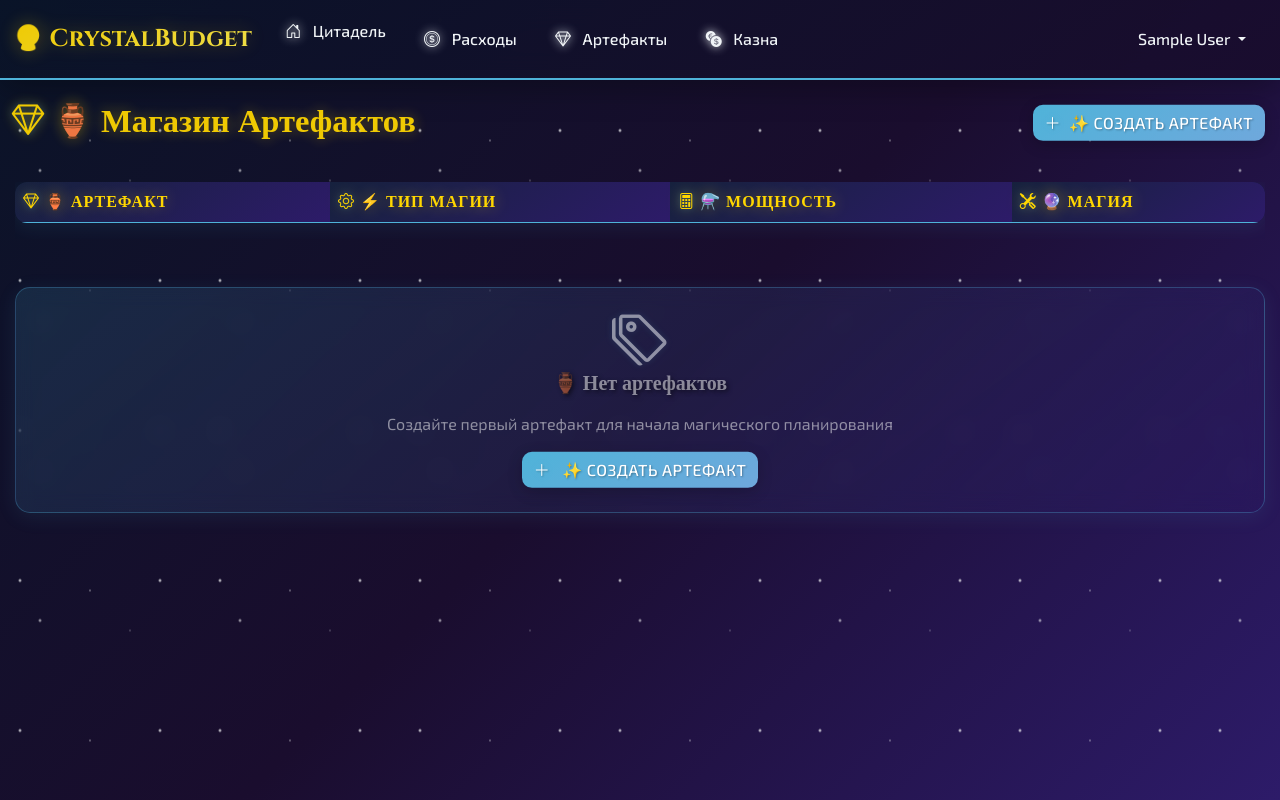
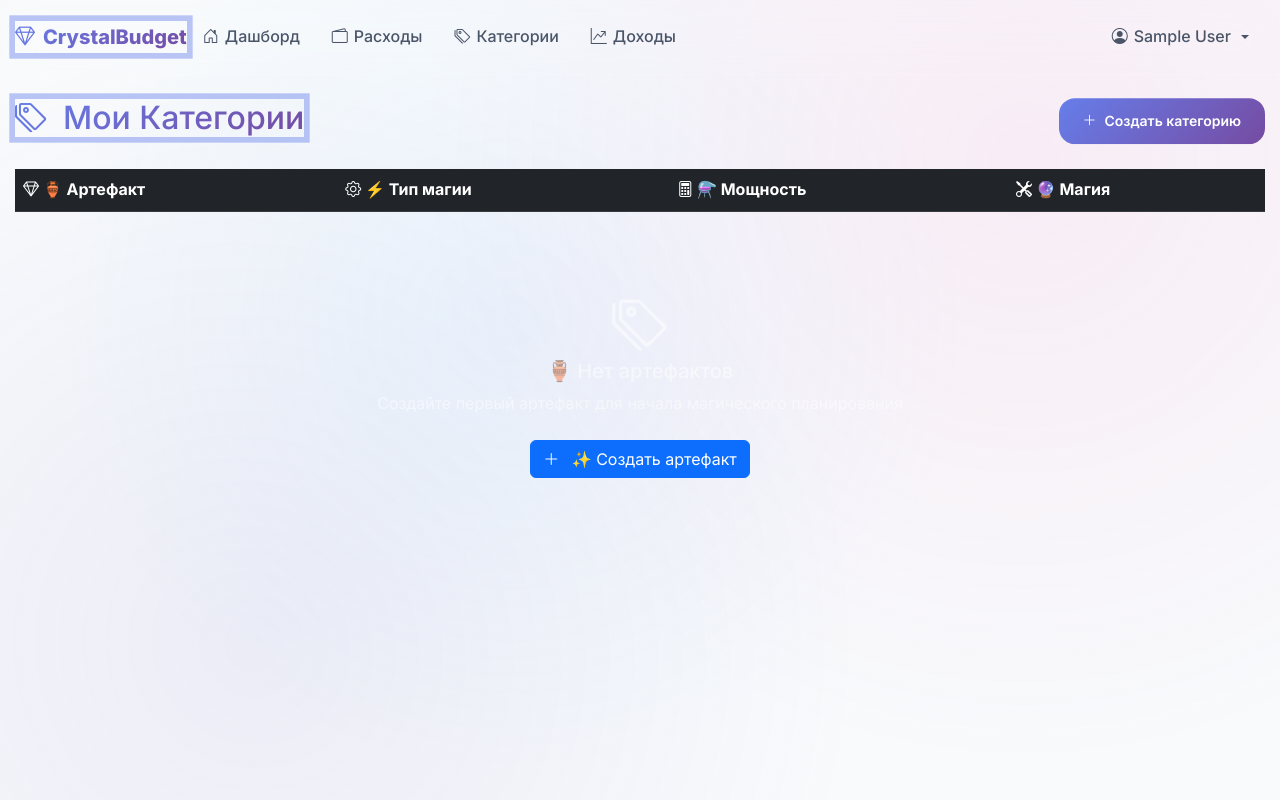
Before and after one commit to Genacvali/crystall-budget, a Flask app: page /categories in a window 1280 px wide. Run offline with Flask 3, Linux system fonts and the light colour scheme; the visitor is signed in with stand-in values (Sample User, id 1); data that the repository does not hold is empty.

Commit message:
update 5 files

```diff
--- /dev/null
+++ b/static/css/modern-theme.css
@@ -0,0 +1,524 @@
+/* CrystalBudget 2025 - Ultra Modern Theme */
+/* Design Philosophy: Minimalist Futurism with Glassmorphism */
+
+:root {
+  /* Modern Color Palette */
+  --primary-gradient: linear-gradient(135deg, #667eea 0%, #764ba2 100%);
+  --success-gradient: linear-gradient(135deg, #4facfe 0%, #00f2fe 100%);
+  --warning-gradient: linear-gradient(135deg, #fa709a 0%, #fee140 100%);
+  --danger-gradient: linear-gradient(135deg, #ff6b6b 0%, #ffa500 100%);
+
+  /* Neutral Colors */
+  --bg-primary: #0f0f23;
+  --bg-secondary: #1a1a2e;
+  --bg-card: rgba(255, 255, 255, 0.05);
+  --bg-glass: rgba(255, 255, 255, 0.1);
+
+  /* Text Colors */
+  --text-primary: #ffffff;
+  --text-secondary: #a0a0a0;
+  --text-muted: #666666;
+
+  /* Accent Colors */
+  --accent-blue: #4facfe;
+  --accent-purple: #667eea;
+  --accent-pink: #fa709a;
+  --accent-green: #00f2fe;
+
+  /* Spacing & Sizing */
+  --border-radius: 16px;
+  --border-radius-lg: 24px;
+  --shadow-glass: 0 8px 32px rgba(31, 38, 135, 0.37);
+  --shadow-hover: 0 12px 40px rgba(31, 38, 135, 0.5);
+
+  /* Typography */
+  --font-primary: 'Inter', -apple-system, BlinkMacSystemFont, 'Segoe UI', sans-serif;
+  --font-display: 'Inter', sans-serif;
+  --font-size-xs: 0.75rem;
+  --font-size-sm: 0.875rem;
+  --font-size-base: 1rem;
+  --font-size-lg: 1.125rem;
+  --font-size-xl: 1.25rem;
+  --font-size-2xl: 1.5rem;
+  --font-size-3xl: 1.875rem;
+  --font-size-4xl: 2.25rem;
+
+  /* Animations */
+  --transition-base: all 0.3s cubic-bezier(0.4, 0, 0.2, 1);
+  --transition-fast: all 0.15s cubic-bezier(0.4, 0, 0.2, 1);
+}
+
+/* Reset and Base Styles */
+* {
+  box-sizing: border-box;
+}
+
+body {
+  font-family: var(--font-primary);
+  background: var(--bg-primary);
+  color: var(--text-primary);
+  line-height: 1.6;
+  margin: 0;
+  padding: 0;
+  overflow-x: hidden;
+}
+
+/* Glassmorphism Background */
+body::before {
+  content: '';
+  position: fixed;
+  top: 0;
+  left: 0;
+  width: 100%;
+  height: 100%;
+  background:
+    radial-gradient(circle at 20% 80%, rgba(120, 119, 198, 0.3) 0%, transparent 50%),
+    radial-gradient(circle at 80% 20%, rgba(255, 119, 198, 0.3) 0%, transparent 50%),
+    radial-gradient(circle at 40% 40%, rgba(120, 200, 255, 0.2) 0%, transparent 50%);
+  z-index: -1;
+  animation: backgroundShift 20s ease-in-out infinite alternate;
+}
+
+@keyframes backgroundShift {
+  0% { filter: hue-rotate(0deg); }
+  100% { filter: hue-rotate(30deg); }
+}
+
+/* Modern Cards */
+.modern-card {
+  background: var(--bg-glass);
+  backdrop-filter: blur(20px);
+  -webkit-backdrop-filter: blur(20px);
+  border: 1px solid rgba(255, 255, 255, 0.1);
+  border-radius: var(--border-radius);
+  box-shadow: var(--shadow-glass);
+  transition: var(--transition-base);
+  position: relative;
+  overflow: hidden;
+}
+
+.modern-card::before {
+  content: '';
+  position: absolute;
+  top: 0;
+  left: 0;
+  right: 0;
+  height: 1px;
+  background: linear-gradient(90deg, transparent, rgba(255, 255, 255, 0.4), transparent);
+}
+
+.modern-card:hover {
+  transform: translateY(-2px);
+  box-shadow: var(--shadow-hover);
+  border-color: rgba(255, 255, 255, 0.2);
+}
+
+/* Modern Buttons */
+.btn-modern {
+  background: var(--primary-gradient);
+  border: none;
+  border-radius: var(--border-radius);
+  color: white;
+  font-weight: 600;
+  padding: 12px 24px;
+  cursor: pointer;
+  transition: var(--transition-base);
+  position: relative;
+  overflow: hidden;
+  text-decoration: none;
+  display: inline-flex;
+  align-items: center;
+  justify-content: center;
+  gap: 8px;
+  font-size: var(--font-size-sm);
+}
+
+.btn-modern::before {
+  content: '';
+  position: absolute;
+  top: 0;
+  left: -100%;
+  width: 100%;
+  height: 100%;
+  background: linear-gradient(90deg, transparent, rgba(255, 255, 255, 0.2), transparent);
+  transition: left 0.6s;
+}
+
+.btn-modern:hover::before {
+  left: 100%;
+}
+
+.btn-modern:hover {
+  transform: translateY(-1px);
+  box-shadow: 0 8px 25px rgba(102, 126, 234, 0.4);
+}
+
+.btn-modern:active {
+  transform: translateY(0);
+}
+
+/* Button Variants */
+.btn-modern-success {
+  background: var(--success-gradient);
+}
+
+.btn-modern-success:hover {
+  box-shadow: 0 8px 25px rgba(79, 172, 254, 0.4);
+}
+
+.btn-modern-warning {
+  background: var(--warning-gradient);
+}
+
+.btn-modern-warning:hover {
+  box-shadow: 0 8px 25px rgba(250, 112, 154, 0.4);
+}
+
+.btn-modern-danger {
+  background: var(--danger-gradient);
+}
+
+.btn-modern-danger:hover {
+  box-shadow: 0 8px 25px rgba(255, 107, 107, 0.4);
+}
+
+/* Outline Button Variants */
+.btn-modern-outline {
+  background: rgba(255, 255, 255, 0.05);
+  border: 1px solid rgba(255, 255, 255, 0.2);
+  backdrop-filter: blur(10px);
+}
+
+.btn-modern-outline:hover {
+  background: rgba(255, 255, 255, 0.1);
+  border-color: rgba(255, 255, 255, 0.3);
+  transform: translateY(-1px);
+}
+
+/* Modern Form Inputs */
+.form-modern {
+  background: rgba(255, 255, 255, 0.05);
+  border: 1px solid rgba(255, 255, 255, 0.1);
+  border-radius: var(--border-radius);
+  color: var(--text-primary);
+  padding: 12px 16px;
+  transition: var(--transition-base);
+  backdrop-filter: blur(10px);
+  font-size: var(--font-size-base);
+}
+
+.form-modern::placeholder {
+  color: var(--text-muted);
+}
+
+.form-modern:focus {
+  outline: none;
+  border-color: var(--accent-blue);
+  box-shadow: 0 0 0 3px rgba(79, 172, 254, 0.1);
+  background: rgba(255, 255, 255, 0.08);
+}
+
+/* Modern Navigation */
+.navbar-modern {
+  background: rgba(255, 255, 255, 0.05);
+  backdrop-filter: blur(20px);
+  -webkit-backdrop-filter: blur(20px);
+  border-bottom: 1px solid rgba(255, 255, 255, 0.1);
+  padding: 16px 0;
+}
+
+.navbar-brand-modern {
+  font-family: var(--font-display);
+  font-weight: 800;
+  font-size: var(--font-size-xl);
+  background: var(--primary-gradient);
+  -webkit-background-clip: text;
+  -webkit-text-fill-color: transparent;
+  background-clip: text;
+  text-decoration: none;
+  display: flex;
+  align-items: center;
+  gap: 8px;
+}
+
+.nav-link-modern {
+  color: var(--text-secondary);
+  text-decoration: none;
+  padding: 8px 16px;
+  border-radius: 8px;
+  transition: var(--transition-base);
+  font-weight: 500;
+  display: flex;
+  align-items: center;
+  gap: 6px;
+}
+
+.nav-link-modern:hover,
+.nav-link-modern.active {
+  color: var(--text-primary);
+  background: rgba(255, 255, 255, 0.1);
+  transform: translateY(-1px);
+}
+
+/* Modern Tables */
+.table-modern {
+  background: transparent;
+  color: var(--text-primary);
+  border-radius: var(--border-radius);
+  overflow: hidden;
+}
+
+.table-modern thead {
+  background: rgba(255, 255, 255, 0.08);
+}
+
+.table-modern thead th {
+  border: none;
+  padding: 16px;
+  font-weight: 600;
+  color: var(--text-primary);
+  background: transparent;
+}
+
+.table-modern tbody tr {
+  border: none;
+  background: rgba(255, 255, 255, 0.02);
+  transition: var(--transition-fast);
+}
+
+.table-modern tbody tr:hover {
+  background: rgba(255, 255, 255, 0.05);
+  transform: scale(1.01);
+}
+
+.table-modern tbody td {
+  border: none;
+  padding: 16px;
+  vertical-align: middle;
+}
+
+/* Modern Progress Bars */
+.progress-modern {
+  background: rgba(255, 255, 255, 0.1);
+  border-radius: 50px;
+  height: 8px;
+  overflow: hidden;
+  position: relative;
+}
+
+.progress-bar-modern {
+  background: var(--success-gradient);
+  height: 100%;
+  border-radius: 50px;
+  transition: var(--transition-base);
+  position: relative;
+  overflow: hidden;
+}
+
+.progress-bar-modern::after {
+  content: '';
+  position: absolute;
+  top: 0;
+  left: 0;
+  bottom: 0;
+  right: 0;
+  background-image: linear-gradient(
+    -45deg,
+    rgba(255, 255, 255, 0.2) 25%,
+    transparent 25%,
+    transparent 50%,
+    rgba(255, 255, 255, 0.2) 50%,
+    rgba(255, 255, 255, 0.2) 75%,
+    transparent 75%,
+    transparent
+  );
+  background-size: 30px 30px;
+  animation: progressShimmer 2s linear infinite;
+}
+
+@keyframes progressShimmer {
+  0% { background-position: 0 0; }
+  100% { background-position: 30px 30px; }
+}
+
+/* Modern Badges */
+.badge-modern {
+  padding: 6px 12px;
+  border-radius: 20px;
+  font-size: var(--font-size-xs);
+  font-weight: 600;
+  text-transform: uppercase;
+  letter-spacing: 0.5px;
+  border: none;
+  position: relative;
+  overflow: hidden;
+}
+
+.badge-modern-success {
+  background: var(--success-gradient);
+  color: white;
+}
+
+.badge-modern-warning {
+  background: var(--warning-gradient);
+  color: white;
+}
+
+.badge-modern-danger {
+  background: var(--danger-gradient);
+  color: white;
+}
+
+/* Modern Alerts */
+.alert-modern {
+  background: var(--bg-glass);
+  backdrop-filter: blur(20px);
+  border: 1px solid rgba(255, 255, 255, 0.1);
+  border-radius: var(--border-radius);
+  padding: 16px;
+  margin-bottom: 16px;
+  position: relative;
+  overflow: hidden;
+}
+
+.alert-modern::before {
+  content: '';
+  position: absolute;
+  left: 0;
+  top: 0;
+  bottom: 0;
+  width: 4px;
+  background: var(--primary-gradient);
+}
+
+/* Floating Action Elements */
+.floating-element {
+  animation: float 6s ease-in-out infinite;
+}
+
+@keyframes float {
+  0%, 100% { transform: translateY(0px); }
+  50% { transform: translateY(-10px); }
+}
+
+/* Pulse Animation */
+.pulse-element {
+  animation: pulse 2s ease-in-out infinite;
+}
+
+@keyframes pulse {
+  0% { box-shadow: 0 0 0 0 rgba(102, 126, 234, 0.7); }
+  70% { box-shadow: 0 0 0 15px rgba(102, 126, 234, 0); }
+  100% { box-shadow: 0 0 0 0 rgba(102, 126, 234, 0); }
+}
+
+/* Glow Effect */
+.glow-effect {
+  position: relative;
+}
+
+.glow-effect::after {
+  content: '';
+  position: absolute;
+  top: -2px;
+  left: -2px;
+  right: -2px;
+  bottom: -2px;
+  border-radius: inherit;
+  background: var(--primary-gradient);
+  z-index: -1;
+  opacity: 0;
+  transition: var(--transition-base);
+}
+
+.glow-effect:hover::after {
+  opacity: 0.3;
+  filter: blur(8px);
+}
+
+/* Responsive Design */
+@media (max-width: 768px) {
+  :root {
+    --border-radius: 12px;
+    --border-radius-lg: 16px;
+  }
+
+  .btn-modern {
+    padding: 10px 20px;
+    font-size: var(--font-size-sm);
+  }
+
+  .modern-card {
+    margin: 8px;
+  }
+
+  .table-modern {
+    font-size: var(--font-size-sm);
+  }
+}
+
+/* Dark/Light Mode Toggle */
+@media (prefers-color-scheme: light) {
+  :root {
+    --bg-primary: #f8fafc;
+    --bg-secondary: #ffffff;
+    --bg-card: rgba(255, 255, 255, 0.8);
+    --bg-glass: rgba(255, 255, 255, 0.25);
+    --text-primary: #1a202c;
+    --text-secondary: #4a5568;
+    --text-muted: #a0aec0;
+  }
+
+  body::before {
+    background:
+      radial-gradient(circle at 20% 80%, rgba(120, 119, 198, 0.1) 0%, transparent 50%),
+      radial-gradient(circle at 80% 20%, rgba(255, 119, 198, 0.1) 0%, transparent 50%),
+      radial-gradient(circle at 40% 40%, rgba(120, 200, 255, 0.1) 0%, transparent 50%);
+  }
+}
+
+/* Utility Classes */
+.text-gradient {
+  background: var(--primary-gradient);
+  -webkit-background-clip: text;
+  -webkit-text-fill-color: transparent;
+  background-clip: text;
+}
+
+.glassmorphism {
+  background: var(--bg-glass);
+  backdrop-filter: blur(20px);
+  -webkit-backdrop-filter: blur(20px);
+  border: 1px solid rgba(255, 255, 255, 0.1);
+}
+
+/* Micro-interactions */
+.micro-bounce {
+  transition: var(--transition-fast);
+}
+
+.micro-bounce:active {
+  transform: scale(0.98);
+}
+
+.micro-shake {
+  animation: shake 0.5s ease-in-out;
+}
+
+@keyframes shake {
+  0%, 100% { transform: translateX(0); }
+  25% { transform: translateX(-5px); }
+  75% { transform: translateX(5px); }
+}
+
+/* Loading States */
+.loading-shimmer {
+  background: linear-gradient(90deg, rgba(255,255,255,0.1) 25%, rgba(255,255,255,0.2) 50%, rgba(255,255,255,0.1) 75%);
+  background-size: 200% 100%;
+  animation: shimmer 2s infinite;
+}
+
+@keyframes shimmer {
+  0% { background-position: -200% 0; }
+  100% { background-position: 200% 0; }
+}
--- a/templates/base.html
+++ b/templates/base.html
@@ -3,7 +3,7 @@
 <head>
     <meta charset="UTF-8">
     <meta name="viewport" content="width=device-width, initial-scale=1.0, maximum-scale=1.0, user-scalable=no, viewport-fit=cover">
-    <title>{% block title %}⚔️ CrystalBudget - Final Fantasy Edition{% endblock %}</title>
+    <title>{% block title %}💎 CrystalBudget - Modern Finance{% endblock %}</title>
 
     <!-- iOS Specific Meta Tags -->
     <meta name="apple-mobile-web-app-capable" content="yes">
@@ -18,11 +18,12 @@
     <link href="https://cdn.jsdelivr.net/npm/bootstrap@5.3.0/dist/css/bootstrap.min.css" rel="stylesheet">
     <link href="https://cdn.jsdelivr.net/npm/bootstrap-icons@1.10.0/font/bootstrap-icons.css" rel="stylesheet">
 
-    <!-- Final Fantasy Theme CSS -->
-    <link href="{{ url_for('static', filename='css/ff-theme.css') }}" rel="stylesheet">
+    <!-- Modern Theme CSS -->
+    <link href="https://fonts.googleapis.com/css2?family=Inter:wght@300;400;500;600;700;800&display=swap" rel="stylesheet">
+    <link href="{{ url_for('static', filename='css/modern-theme.css') }}" rel="stylesheet">
 
     <style>
-        /* iOS Safe Area Support for Final Fantasy Theme */
+        /* iOS Safe Area Support for Modern Theme */
         :root {
             --safe-area-inset-top: env(safe-area-inset-top, 0px);
             --safe-area-inset-right: env(safe-area-inset-right, 0px);
@@ -46,10 +47,10 @@
 <body>
     <!-- Navigation -->
     {% if session.user_id %}
-    <nav class="navbar navbar-expand-lg">
+    <nav class="navbar navbar-expand-lg navbar-modern">
         <div class="container-fluid">
-            <a class="navbar-brand crystal-pulse" href="{{ url_for('dashboard') }}">
-                🔮 CrystalBudget
+            <a class="navbar-brand-modern pulse-element" href="{{ url_for('dashboard') }}">
+                <i class="bi bi-gem"></i> CrystalBudget
             </a>
 
             <button class="navbar-toggler" type="button" data-bs-toggle="collapse" data-bs-target="#navbarNav">
@@ -59,35 +60,35 @@
             <div class="collapse navbar-collapse" id="navbarNav">
                 <ul class="navbar-nav me-auto">
                     <li class="nav-item">
-                        <a class="nav-link magic-float" href="{{ url_for('dashboard') }}">
-                            <i class="bi bi-house-door"></i> Цитадель
+                        <a class="nav-link-modern" href="{{ url_for('dashboard') }}">
+                            <i class="bi bi-house-door"></i> Дашборд
                         </a>
                     </li>
                     <li class="nav-item">
-                        <a class="nav-link" href="{{ url_for('expenses') }}">
-                            <i class="bi bi-coin"></i> Расходы
+                        <a class="nav-link-modern" href="{{ url_for('expenses') }}">
+                            <i class="bi bi-wallet2"></i> Расходы
                         </a>
                     </li>
                     <li class="nav-item">
-                        <a class="nav-link" href="{{ url_for('categories') }}">
-                            <i class="bi bi-gem"></i> Артефакты
+                        <a class="nav-link-modern" href="{{ url_for('categories') }}">
+                            <i class="bi bi-tags"></i> Категории
                         </a>
                     </li>
                     <li class="nav-item">
-                        <a class="nav-link" href="{{ url_for('income') }}">
-                            <i class="bi bi-currency-exchange"></i> Казна
+                        <a class="nav-link-modern" href="{{ url_for('income') }}">
+                            <i class="bi bi-graph-up-arrow"></i> Доходы
                         </a>
                     </li>
                 </ul>
 
                 <ul class="navbar-nav">
                     <li class="nav-item dropdown">
-                        <a class="nav-link dropdown-toggle" href="#" role="button" data-bs-toggle="dropdown">
-                            <i class="bi bi-person-arms-up"></i> {{ session.user_name }}
+                        <a class="nav-link-modern dropdown-toggle" href="#" role="button" data-bs-toggle="dropdown">
+                            <i class="bi bi-person-circle"></i> {{ session.user_name }}
                         </a>
-                        <ul class="dropdown-menu dropdown-menu-end">
-                            <li><a class="dropdown-item" href="{{ url_for('logout') }}">
-                                <i class="bi bi-door-open"></i> Покинуть мир
+                        <ul class="dropdown-menu dropdown-menu-end modern-card" style="border: none; background: var(--bg-glass); backdrop-filter: blur(20px);">
+                            <li><a class="dropdown-item nav-link-modern" href="{{ url_for('logout') }}" style="color: var(--text-secondary);">
+                                <i class="bi bi-box-arrow-right"></i> Выйти
                             </a></li>
                         </ul>
                     </li>
--- a/templates/categories.html
+++ b/templates/categories.html
@@ -1,16 +1,19 @@
 {% extends "base.html" %}
-{% block title %}🏺 Артефакты - CrystalBudget FF Edition{% endblock %}
+{% block title %}🏷️ Категории - CrystalBudget{% endblock %}
 
 {% block content %}
 <div class="d-flex justify-content-between align-items-center mb-4">
-    <h2 class="crystal-pulse"><i class="bi bi-gem"></i> 🏺 Магазин Артефактов</h2>
-    <button class="btn btn-primary magic-float" data-bs-toggle="collapse" data-bs-target="#addCategoryForm">
-        <i class="bi bi-plus-lg me-1"></i> ✨ Создать артефакт
+    <h2 class="text-gradient pulse-element d-flex align-items-center gap-3">
+        <i class="bi bi-tags"></i>
+        <span>Мои Категории</span>
+    </h2>
+    <button class="btn-modern floating-element" data-bs-toggle="collapse" data-bs-target="#addCategoryForm">
+        <i class="bi bi-plus-lg"></i> Создать категорию
     </button>
 </div>
 
 <div class="collapse mb-4" id="addCategoryForm">
-    <div class="card card-body crystal-card">
+    <div class="card card-body modern-card">
         <form method="POST" action="/categories/add">
             <div class="row g-3">
                 <div class="col-md-4">
@@ -51,7 +54,7 @@
 <!-- Mobile view -->
 <div class="d-block d-md-none">
     {% for cat in categories %}
-    <div class="card mb-3 crystal-card">
+    <div class="card mb-3 modern-card glow-effect">
         <div class="card-body">
             <form method="POST" action="/categories/update/{{ cat.id }}">
                 <div class="row g-3">
```
Also changed, not shown: templates/dashboard.html (+38 -35 lines), templates/expenses.html (+19 -16 lines), templates/income.html (+11 -8 lines).
